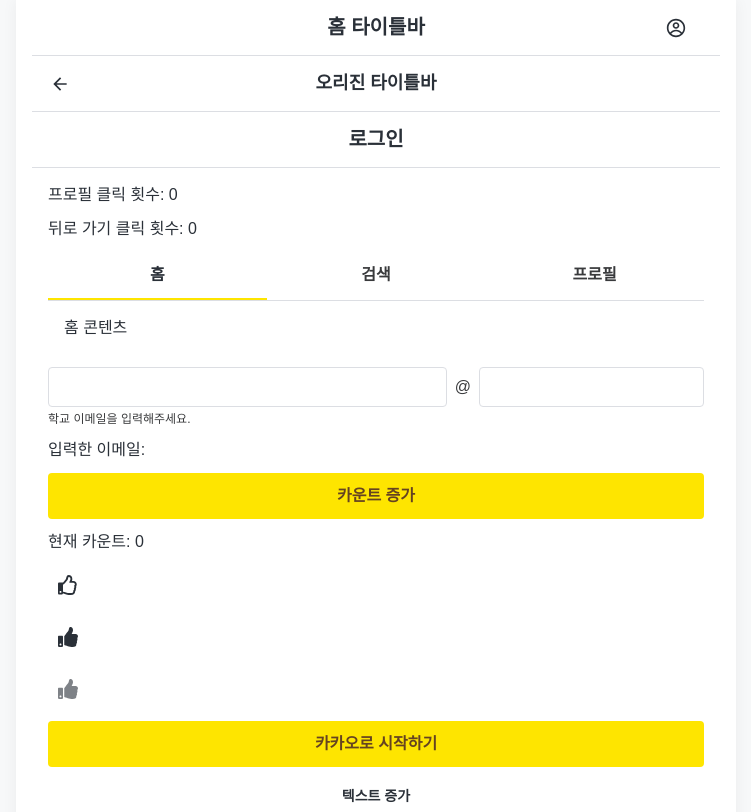
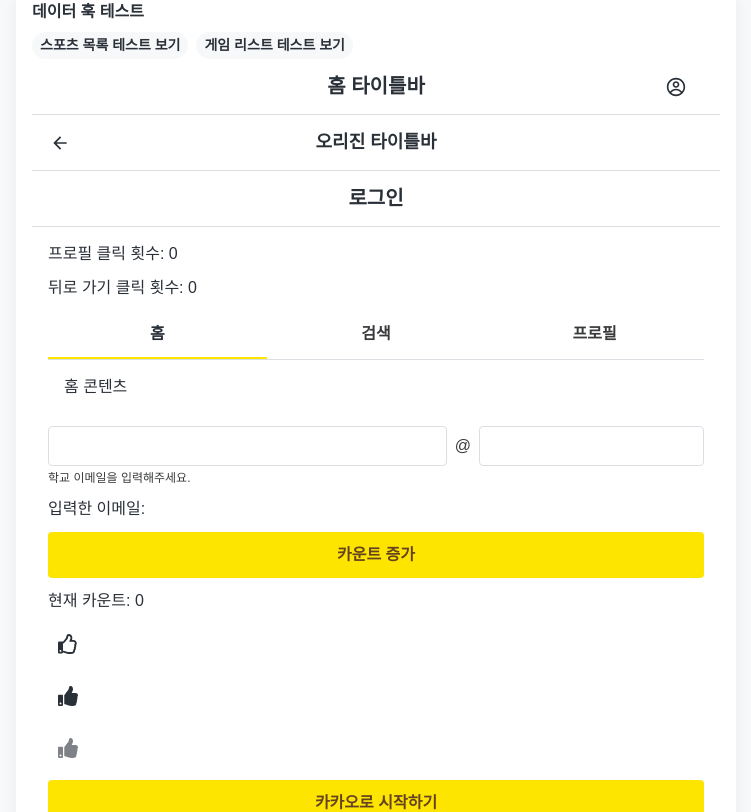
Before and after one commit to kakao-tech-campus-3rd-step3/Team13_FE, a React (Vite) app: page /test in a window 1280 px wide. Shown: the top 812 px of the page, without its empty margins (264-1015 px from the left). Built offline with nearby package versions, Linux system fonts and the light colour scheme; no server answers; a web font is replaced by a local one.

Commit message:
feat(router): 테스트 경로 연결 및 홈 콘텐츠 정리 msw 통합 ㅔㅌ스트 추가

```diff
--- /dev/null
+++ b/src/App.styled.ts
@@ -0,0 +1,50 @@
+import styled from '@emotion/styled';
+
+export const Container = styled.main`
+  padding: ${({ theme }) => theme.spacing6};
+  background-color: ${({ theme }) => theme.background.default};
+  min-height: 100vh;
+`;
+
+export const Title = styled.h1`
+  margin: 0;
+  color: ${({ theme }) => theme.text.default};
+  font-size: ${({ theme }) => theme.title1Bold.fontSize};
+  font-weight: ${({ theme }) => theme.title1Bold.fontWeight};
+  line-height: ${({ theme }) => theme.title1Bold.lineHeight};
+`;
+
+export const Description = styled.p`
+  margin: ${({ theme }) => `${theme.spacing2} 0 ${theme.spacing4}`};
+  color: ${({ theme }) => theme.text.sub};
+  font-size: ${({ theme }) => theme.body1Regular.fontSize};
+  font-weight: ${({ theme }) => theme.body1Regular.fontWeight};
+  line-height: ${({ theme }) => theme.body1Regular.lineHeight};
+`;
+
+export const Nav = styled.nav`
+  display: flex;
+  align-items: center;
+`;
+
+export const NavList = styled.ul`
+  display: flex;
+  gap: ${({ theme }) => theme.spacing3};
+  padding: 0;
+  margin: 0;
+  list-style: none;
+`;
+
+export const NavItem = styled.li``;
+
+export const NavLink = styled.a`
+  color: ${({ theme }) => theme.blue[700]};
+  font-size: ${({ theme }) => theme.body1Regular.fontSize};
+  font-weight: ${({ theme }) => theme.body1Regular.fontWeight};
+  line-height: ${({ theme }) => theme.body1Regular.lineHeight};
+  text-decoration: none;
+
+  &:hover {
+    text-decoration: underline;
+  }
+`;
--- a/src/App.tsx
+++ b/src/App.tsx
@@ -1,7 +1,36 @@
 import React from 'react';
 
+import {
+  Description,
+  Nav,
+  NavItem,
+  NavLink,
+  NavList,
+  Title,
+  Container,
+} from './App.styled';
 const App: React.FC = () => {
-  return <div>Demo Home Page</div>;
+  return (
+    <Container>
+      <Title>Team13 Demo Home</Title>
+      <Description>
+        컴포넌트 테스트 전용 페이지로 이동해 최신 훅 UI를 확인하세요.
+      </Description>
+      <Nav>
+        <NavList>
+          <NavItem>
+            <NavLink href="/test">컴포넌트 테스트 홈</NavLink>
+          </NavItem>
+          <NavItem>
+            <NavLink href="/test/sports">스포츠 목록 테스트</NavLink>
+          </NavItem>
+          <NavItem>
+            <NavLink href="/test/games">게임 리스트 테스트</NavLink>
+          </NavItem>
+        </NavList>
+      </Nav>
+    </Container>
+  );
 };
 
 export default App;
--- a/src/pages/ComponentTest/ComponentTestPage.styled.ts
+++ b/src/pages/ComponentTest/ComponentTestPage.styled.ts
@@ -9,6 +9,37 @@ export const Container = styled.div`
   flex-direction: column;
   gap: ${spacing.spacing3};
   padding: ${spacing.spacing4};
+`;
+
+export const Section = styled.section`
+  display: flex;
+  flex-direction: column;
+  gap: ${spacing.spacing2};
+
+  h2 {
+    ${typography.title2Bold};
+    margin: 0;
+    color: ${colors.text.default};
+  }
+`;
+
+export const TestLinks = styled.div`
+  display: flex;
+  flex-wrap: wrap;
+  gap: ${spacing.spacing2};
+
+  a {
+    ${typography.body2Bold};
+    padding: ${spacing.spacing1} ${spacing.spacing2};
+    border-radius: 999px;
+    background-color: ${colors.gray[100]};
+    color: ${colors.text.default};
+    text-decoration: none;
+
+    &:hover {
+      background-color: ${colors.gray[200]};
+    }
+  }
 `;
 
 export const EmailText = styled.p`
--- a/src/pages/ComponentTest/ComponentTestPage.tsx
+++ b/src/pages/ComponentTest/ComponentTestPage.tsx
@@ -84,6 +84,13 @@ function ComponentTestPage() {
 
   return (
     <>
+      <S.Section>
+        <h2>데이터 훅 테스트</h2>
+        <S.TestLinks>
+          <a href="/test/sports">스포츠 목록 테스트 보기</a>
+          <a href="/test/games">게임 리스트 테스트 보기</a>
+        </S.TestLinks>
+      </S.Section>
       <HomeTitleBar
         title="홈 타이틀바"
         onMenu={() => setMenuCount((c) => c + 1)}
```
Also changed, not shown: src/routes/router.tsx (+10 -0 lines), 1 other file (tests, documents, lock files or other folders).
